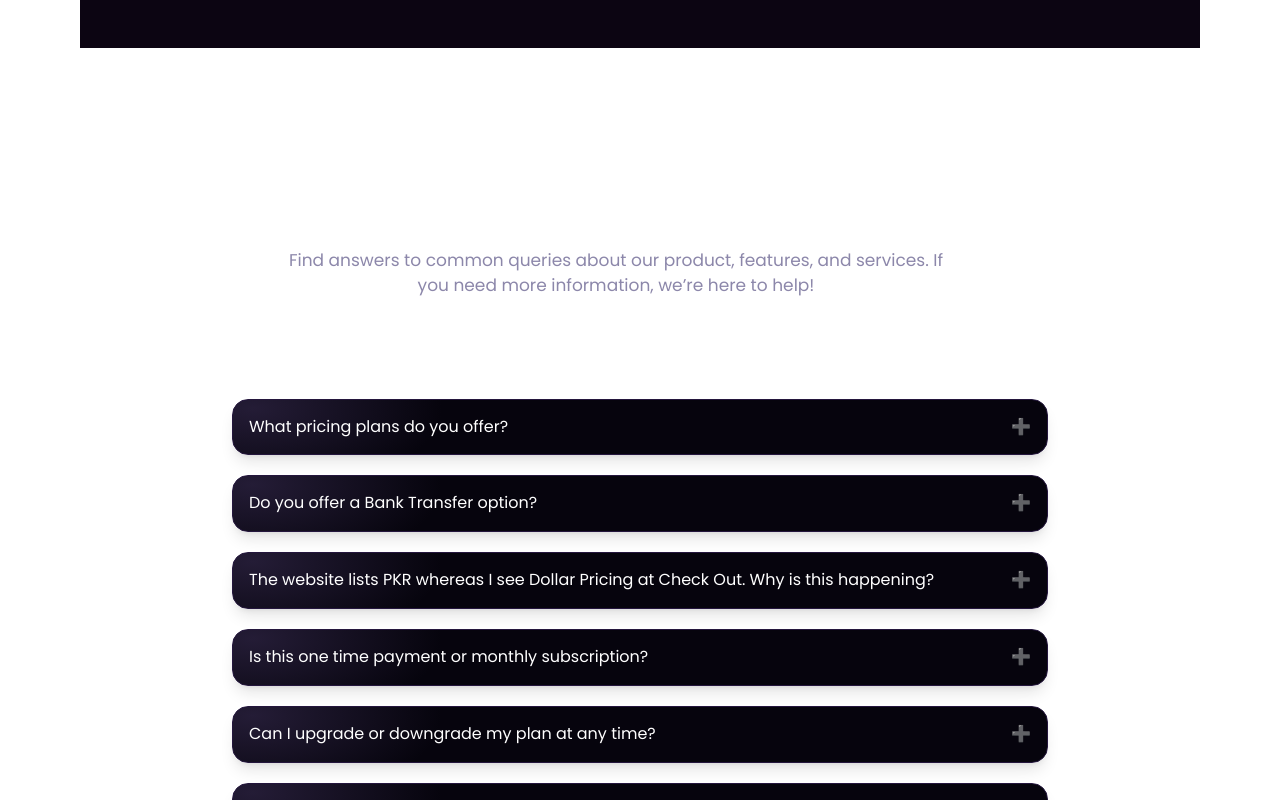
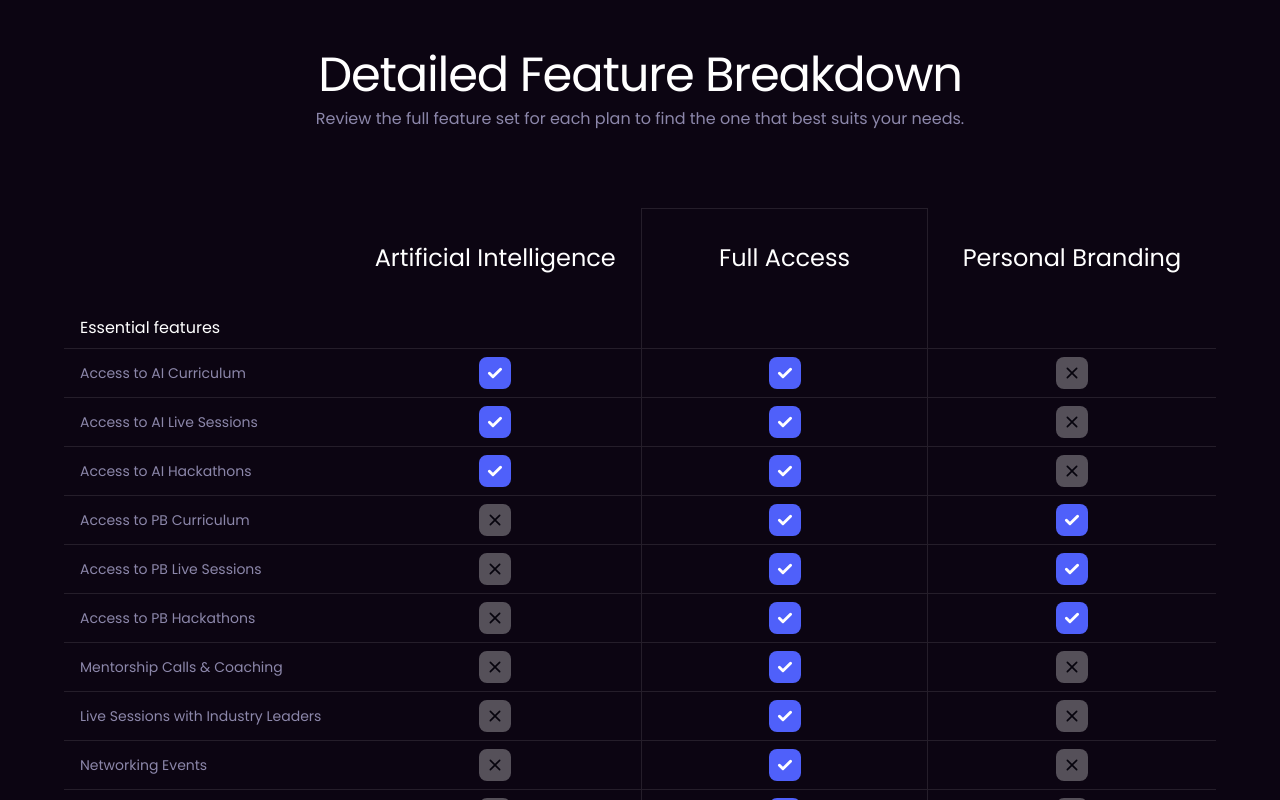
Before and after one commit to 4-Abdullah/duetsch-consultancy, a Next.js app: page /pricing in a window 1280 px wide. Shown: the part 1820-2620 px from the top of the page. Built offline with nearby package versions, Linux system fonts and the light colour scheme.

Commit message:
ComparePlan section & its svg icon to show which features are available in plan

```diff
--- /dev/null
+++ b/src/app/components/AvailabilityCheckbox.js
@@ -0,0 +1,29 @@
+export function Truebox() {
+  return (
+    <div className="bg-[#4f60fa] w-8 h-8 rounded-lg opacity-100 flex items-center justify-center p-3">
+      <svg
+        xmlns="http://www.w3.org/2000/svg"
+        focusable="false"
+        viewBox="0 0 24 24"
+        className="w-5 h-5 inline-block select-none shrink-0 fill-white stroke-white stroke-[1.5]"
+      >
+        <path d="M18 6.7l-8.48 8.48-3.54-3.54a.9959.9959 0 0 0-1.41 0c-.39.39-.39 1.02 0 1.41l4.24 4.24c.39.39 1.02.39 1.41 0l9.18-9.18c.39-.39.39-1.03-.01-1.42-.37-.38-1-.38-1.39.01z"></path>
+      </svg>
+    </div>
+  );
+}
+
+export function Falsebox() {
+  return (
+    <div className="bg-[rgba(255,255,255,0.3)] w-8 h-8 rounded-lg opacity-100 flex items-center justify-center p-3">
+      <svg
+        xmlns="http://www.w3.org/2000/svg"
+        focusable="false"
+        viewBox="0 0 24 24"
+        className="select-none w-5 h-5 inline-block fill-[rgb(6,4,13)] shrink-0"
+      >
+        <path d="M18.3 5.71a.9959.9959 0 0 0-1.41 0L12 10.59 7.11 5.7a.9959.9959 0 0 0-1.41 0c-.39.39-.39 1.02 0 1.41L10.59 12 5.7 16.89c-.39.39-.39 1.02 0 1.41.39.39 1.02.39 1.41 0L12 13.41l4.89 4.89c.39.39 1.02.39 1.41 0 .39-.39.39-1.02 0-1.41L13.41 12l4.89-4.89c.38-.38.38-1.02 0-1.4z" />
+      </svg>
+    </div>
+  );
+}
--- /dev/null
+++ b/src/app/components/ComparePlan.js
@@ -0,0 +1,69 @@
+import React from "react";
+import { Falsebox, Truebox } from "./AvailabilityCheckbox";
+import { Tabledata } from "../pricing/data";
+export default function ComparePlan() {
+  return (
+    <div className="w-6xl h-full">
+      <div className="flex flex-col items-center text-center">
+        {/* Title */}
+        <h3 className="text-white text-5xl font-medium leading-[54px] tracking-tight">
+          Detailed Feature Breakdown
+        </h3>
+
+        {/* Subtitle */}
+        <h2 className=" text-[16px] leading-[18px] mt-2">
+          Review the full feature set for each plan to find the one that best
+          suits your needs.
+        </h2>
+      </div>
+      <div className="h-20 " />
+
+      <table className="table-auto text-center w-full">
+        <thead>
+          <tr className="text-2xl h-25 text-white">
+            <td className="px-4 py-2"></td>
+            <td className="px-4 py-2">Artificial Intelligence</td>
+            <td className="border-t border-l border-r border-[#251E2A] px-4 py-2">
+              Full Access
+            </td>
+            <td className="px-4 py-2">Personal Branding</td>
+          </tr>
+        </thead>
+        <tbody>
+          <tr className="border-b">
+            <td className="text-left text-white px-4 py-2">
+              Essential features
+            </td>
+            <td className="border-b border-[#251E2A] px-4 py-2"></td>
+            <td className="border-l border-b border-r border-[#251E2A] px-4 py-2"></td>
+            <td className="border-b border-[#251E2A] px-4 py-2"></td>
+          </tr>
+          {Tabledata.map((data, index) => (
+            <tr key={index} className="text-center">
+              <td className="w-78 text-sm border-b border-t  border-[#251E2A] text-left px-4 py-2 ">
+                {data.feature}
+              </td>
+              <td className="w-78 border-t border-b border-[#251E2A]  px-4 py-2">
+                <div className="flex flex-col items-center justify-center">
+                  {data.AI ? <Truebox /> : <Falsebox />}
+                </div>
+              </td>
+              <td className="w-78 border border-[#251E2A] px-4 py-2">
+                <div className="flex flex-col items-center justify-center">
+                  {data.FA ? <Truebox /> : <Falsebox />}
+                </div>
+              </td>
+              <td className="w-78 border-b border-t border-[#251E2A] px-4 py-2">
+                <div className="flex flex-col items-center justify-center">
+                  {data.PB ? <Truebox /> : <Falsebox />}
+                </div>
+              </td>
+            </tr>
+          ))}
+        </tbody>
+      </table>
+
+      <div className="h-30" />
+    </div>
+  );
+}
--- /dev/null
+++ b/src/app/pricing/data.js
@@ -0,0 +1,110 @@
+export const titleWords = ["Innovative", "Pricing", "for", "Modern", "Needs"];
+
+export const FAQS_heading = {
+  heading:"We’ve Got the Answers You’re Looking For",
+  subheading:"Find answers to common queries about our product, features, and services. If you need more information, we’re here to help!"
+}
+
+export const FAQS_Data = [
+        {
+          question: "What pricing plans do you offer?",
+          answer: `We currently offer 2 pricing plans. PKR 4,999 if you choose to sign up for the AI or Personal Branding community and PKR 9,999 if you want the all access pass that includes the AI Community, Personal Branding Community & Full Access to the Premium Kamyabi Community.`,
+        },
+        {
+          question: "Do you offer a Bank Transfer option?",
+          answer: `Unfortunately, we do not offer bank transfers. You can sign up directly using your debit / credit card. Make sure to ask your bank to enable online banking before you make the purchase.`,
+        },
+        {
+          question:
+            "The website lists PKR whereas I see Dollar Pricing at Check Out. Why is this happening?",
+          answer: `Our experts, mentors and partners are located all over the world therefore we need the payout to be in dollars. However, the final bill including taxes from the Government of Pakistan as well as Bank Fee should be less the PKR amount listed.`,
+        },
+        {
+          question: "Is this one time payment or monthly subscription?",
+          answer: `We offer a monthly subscription plan designed to offer you convenience so you can cancel anytime. This, we've found, is better than charging a one time lum sum fees as many people may not be able to afford the high fees.`,
+        },
+        {
+          question:
+            "Can I upgrade or downgrade my plan at any time?",
+          answer: `Absolutely! You can easily upgrade or downgrade your plan based on your evolving needs, without any hassle.`,
+        },
+        {
+          question: "What payment methods do you accept?",
+          answer: `We accept all major credit cards and offer secure online payment options. `,
+        },
+      ];
+
+export const Tabledata = [
+        {
+            feature:"Access to AI Curriculum",
+            AI:true,
+            FA:true,
+            PB:false,
+        },
+        {
+            feature:"Access to AI Live Sessions",
+            AI:true,
+            FA:true,
+            PB:false,
+        },
+        {
+            feature:"Access to AI Hackathons",
+            AI:true,
+            FA:true,
+            PB:false,
+        },
+        {
+            feature:"Access to PB Curriculum",
+            AI:false,
+            FA:true,
+            PB:true,
+        },
+        {
+            feature:"Access to PB Live Sessions",
+            AI:false,
+            FA:true,
+            PB:true,
+        },
+        {
+            feature:"Access to PB Hackathons",
+            AI:false,
+            FA:true,
+            PB:true,
+        },
+        {
+            feature:"Mentorship Calls & Coaching",
+            AI:false,
+            FA:true,
+            PB:false,
+        },
+        {
+            feature:"Live Sessions with Industry Leaders",
+            AI:false,
+            FA:true,
+            PB:false,
+        },
+        {
+            feature:"Networking Events",
+            AI:false,
+            FA:true,
+            PB:false,
+        },
+        {
+            feature:"Startup Buildspace",
+            AI:false,
+            FA:true,
+            PB:false,
+        },
+        {
+            feature:"Live Baithak with Muzamil",
+            AI:false,
+            FA:true,
+            PB:false,
+        },
+        {
+            feature:"1 on 1 Mentorship with Muzamil",
+            AI:false,
+            FA:true,
+            PB:false,
+        }
+    ]
--- a/src/app/pricing/page.js
+++ b/src/app/pricing/page.js
@@ -1,46 +1,20 @@
+// Component block
+import ComparePlan from "../components/ComparePlan";
+import CtaSection from "../components/CtaSection";
 import FAQS from "../components/FAQS";
 import Header from "../components/Header";
 import PricingSection from "../components/PricingSection";
+import { titleWords, FAQS_heading, FAQS_Data } from "./data";
+function Pricing() {
 
-function Pricing() {
-    const titleWords = ["Innovative", "Pricing", "for", "Modern", "Needs"];
-    const FAQS_heading = {
-  heading:"We’ve Got the Answers You’re Looking For",
-  subheading:"Find answers to common queries about our product, features, and services. If you need more information, we’re here to help!"
-}
- const FAQS_Data = [
-        {
-          question: "What pricing plans do you offer?",
-          answer: `We currently offer 2 pricing plans. PKR 4,999 if you choose to sign up for the AI or Personal Branding community and PKR 9,999 if you want the all access pass that includes the AI Community, Personal Branding Community & Full Access to the Premium Kamyabi Community.`,
-        },
-        {
-          question: "Do you offer a Bank Transfer option?",
-          answer: `Unfortunately, we do not offer bank transfers. You can sign up directly using your debit / credit card. Make sure to ask your bank to enable online banking before you make the purchase.`,
-        },
-        {
-          question:
-            "The website lists PKR whereas I see Dollar Pricing at Check Out. Why is this happening?",
-          answer: `Our experts, mentors and partners are located all over the world therefore we need the payout to be in dollars. However, the final bill including taxes from the Government of Pakistan as well as Bank Fee should be less the PKR amount listed.`,
-        },
-        {
-          question: "Is this one time payment or monthly subscription?",
-          answer: `We offer a monthly subscription plan designed to offer you convenience so you can cancel anytime. This, we've found, is better than charging a one time lum sum fees as many people may not be able to afford the high fees.`,
-        },
-        {
-          question:
-            "Can I upgrade or downgrade my plan at any time?",
-          answer: `Absolutely! You can easily upgrade or downgrade your plan based on your evolving needs, without any hassle.`,
-        },
-        {
-          question: "What payment methods do you accept?",
-          answer: `We accept all major credit cards and offer secure online payment options. `,
-        },
-      ];
+
   return (
-    <div className="mt-15 text-[#8C87AA] items-center justify-items-center min-h-screen p-8 pb-20 gap-16 sm:p-20 font-[family-name:var(--font-poppins)]">
+    <div className="mt-15 text-[#8C87AA] bg-[#0C0512] items-center justify-items-center min-h-screen p-8 pb-20 gap-16 sm:p-20 font-[family-name:var(--font-poppins)]">
       <Header title={titleWords}/>
       <PricingSection/>
+      <ComparePlan/>
       <FAQS heading={FAQS_heading.heading} subheading={FAQS_heading.subheading} FAQS_Data={FAQS_Data}/>
+      <CtaSection/>
     </div>
   );
 }
```
